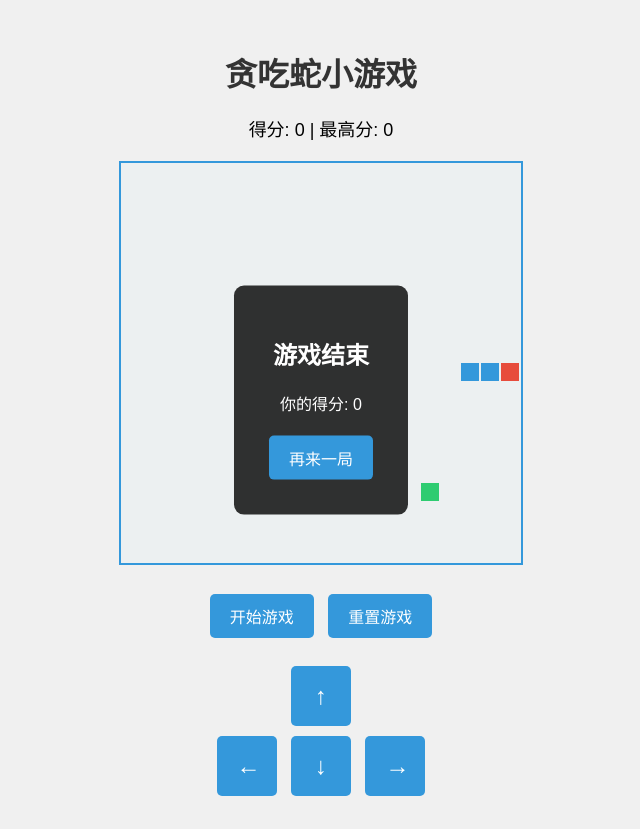
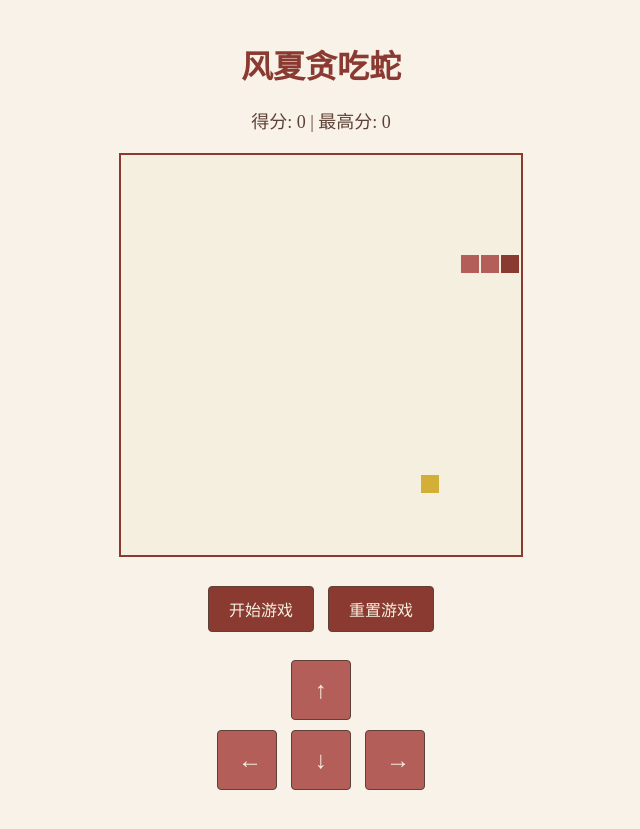
Before and after one commit to xiaojing005609/LLMs-study, a plain HTML site: page snake_game.html in a window 1280 px wide. Both pictures are taken after a click on the button "开始游戏". Shown: the whole page, without its empty margins (319-959 px from the left). Drawn offline with Linux system fonts and the light colour scheme.

Commit message:
initial commit

```diff
--- a/snake_game.html
+++ b/snake_game.html
@@ -3,28 +3,29 @@
 <head>
     <meta charset="UTF-8">
     <meta name="viewport" content="width=device-width, initial-scale=1.0">
-    <title>贪吃蛇小游戏</title>
+    <title>风夏贪吃蛇 - 国风音乐主题</title>
     <style>
         body {
-            font-family: Arial, sans-serif;
             text-align: center;
-            background-color: #f0f0f0;
+            background-color: #f9f2e8;
+            margin: 0;
             padding: 20px;
         }
 
         h1 {
-            color: #333;
+            color: #8a3a31;
             margin-bottom: 20px;
         }
 
         .game-info {
             margin-bottom: 20px;
             font-size: 18px;
+            color: #5d4037;
         }
 
         canvas {
-            border: 2px solid #3498db;
-            background-color: #ecf0f1;
+            border: 2px solid #8a3a31;
+            background-color: #f5efe0;
         }
 
         .controls {
@@ -35,21 +36,18 @@
             padding: 10px 20px;
             margin: 5px;
             font-size: 16px;
-            background-color: #3498db;
-            color: white;
-            border: none;
-            border-radius: 5px;
+            background-color: #8a3a31;
+            color: #f5efe0;
+            border: 1px solid #5d4037;
+            border-radius: 4px;
             cursor: pointer;
-        }
-
-        button:hover {
-            background-color: #2980b9;
         }
 
         .direction-btn {
             width: 60px;
             height: 60px;
             font-size: 24px;
+            background-color: #b35e58;
         }
 
         #gameOver {
@@ -57,16 +55,17 @@
             top: 50%;
             left: 50%;
             transform: translate(-50%, -50%);
-            background-color: rgba(0, 0, 0, 0.8);
-            color: white;
-            padding: 30px;
-            border-radius: 10px;
+            background-color: rgba(93, 64, 55, 0.95);
+            color: #f5efe0;
+            padding: 20px;
+            border-radius: 8px;
+            border: 2px solid #8a3a31;
             display: none;
         }
     </style>
 </head>
 <body>
-    <h1>贪吃蛇小游戏</h1>
+    <h1>风夏贪吃蛇</h1>
     <div class="game-info">
         得分: <span id="score">0</span> | 最高分: <span id="highScore">0</span>
     </div>
@@ -106,14 +105,14 @@
         const rightBtn = document.getElementById('rightBtn');
 
         // 游戏常量
-        const GRID_SIZE = 20;
-        const CELL_SIZE = canvas.width / GRID_SIZE;
+        const CELL_SIZE = 20;
+        const GRID_SIZE = canvas.width / CELL_SIZE;
 
         // 游戏变量
         let snake = [];
         let food = {};
-        let dx = CELL_SIZE;  // 水平速度
-        let dy = 0;         // 垂直速度
+        let dx = CELL_SIZE;
+        let dy = 0;
         let score = 0;
         let highScore = localStorage.getItem('snakeHighScore') || 0;
         let gameInterval;
@@ -123,9 +122,9 @@
         function initGame() {
             // 重置蛇的位置
             snake = [
-                {x: GRID_SIZE / 2 * CELL_SIZE, y: GRID_SIZE / 2 * CELL_SIZE},
-                {x: GRID_SIZE / 2 * CELL_SIZE - CELL_SIZE, y: GRID_SIZE / 2 * CELL_SIZE},
-                {x: GRID_SIZE / 2 * CELL_SIZE - CELL_SIZE * 2, y: GRID_SIZE / 2 * CELL_SIZE}
+                {x: 100, y: 100},
+                {x: 80, y: 100},
+                {x: 60, y: 100}
             ];
 
             // 重置方向
@@ -142,42 +141,32 @@
             // 隐藏游戏结束界面
             gameOverElement.style.display = 'none';
 
-            // 绘制初始状态
+            // 立即绘制初始状态
             draw();
         }
 
         // 生成食物
         function generateFood() {
-            let newFood;
-            do {
-                newFood = {
-                    x: Math.floor(Math.random() * GRID_SIZE) * CELL_SIZE,
-                    y: Math.floor(Math.random() * GRID_SIZE) * CELL_SIZE
-                };
-            } while (snake.some(segment => segment.x === newFood.x && segment.y === newFood.y));
-
-            food = newFood;
+            food = {
+                x: Math.floor(Math.random() * GRID_SIZE) * CELL_SIZE,
+                y: Math.floor(Math.random() * GRID_SIZE) * CELL_SIZE
+            };
         }
 
         // 移动蛇
         function moveSnake() {
-            // 创建新的头部
             const head = {
                 x: snake[0].x + dx,
                 y: snake[0].y + dy
             };
 
-            // 添加新头部
             snake.unshift(head);
 
-            // 检查是否吃到食物
             if (head.x === food.x && head.y === food.y) {
-                // 吃到食物，增加分数
                 score++;
                 scoreElement.textContent = score;
                 generateFood();
             } else {
-                // 没有吃到食物，移除尾部
                 snake.pop();
             }
         }
@@ -207,14 +196,22 @@
             ctx.clearRect(0, 0, canvas.width, canvas.height);
 
             // 绘制蛇
-            snake.forEach((segment, index) => {
-                ctx.fillStyle = index === 0 ? '#e74c3c' : '#3498db';
-                ctx.fillRect(segment.x, segment.y, CELL_SIZE - 2, CELL_SIZE - 2);
-            });
+            for (let i = 0; i < snake.length; i++) {
+                const segment = snake[i];
+                if (i === 0) {
+                    // 蛇头 - 使用红色
+                    ctx.fillStyle = '#8a3a31';
+                    ctx.fillRect(segment.x, segment.y, CELL_SIZE-2, CELL_SIZE-2);
+                } else {
+                    // 蛇身 - 使用棕色
+                    ctx.fillStyle = '#b35e58';
+                    ctx.fillRect(segment.x, segment.y, CELL_SIZE-2, CELL_SIZE-2);
+                }
+            }
 
             // 绘制食物
-            ctx.fillStyle = '#2ecc71';
-            ctx.fillRect(food.x, food.y, CELL_SIZE - 2, CELL_SIZE - 2);
+            ctx.fillStyle = '#d4af37'; // 金色
+            ctx.fillRect(food.x, food.y, CELL_SIZE-2, CELL_SIZE-2);
         }
 
         // 更新游戏
@@ -251,12 +248,7 @@
             if (isRunning) return;
 
             isRunning = true;
-
-            // 清除之前的定时器
-            if (gameInterval) clearInterval(gameInterval);
-
-            // 设置游戏循环
-            gameInterval = setInterval(updateGame, 200); // 固定速度
+            gameInterval = setInterval(updateGame, 200);
         }
 
         // 重置游戏
@@ -268,7 +260,6 @@
 
         // 设置方向
         function setDirection(newDx, newDy) {
-            // 防止180度转向
             if ((newDx === -dx && newDy === 0) || (newDy === -dy && newDx === 0)) {
                 return;
             }
```
Also changed, not shown: simple_snake_test.html (added, +44 -0 lines).
